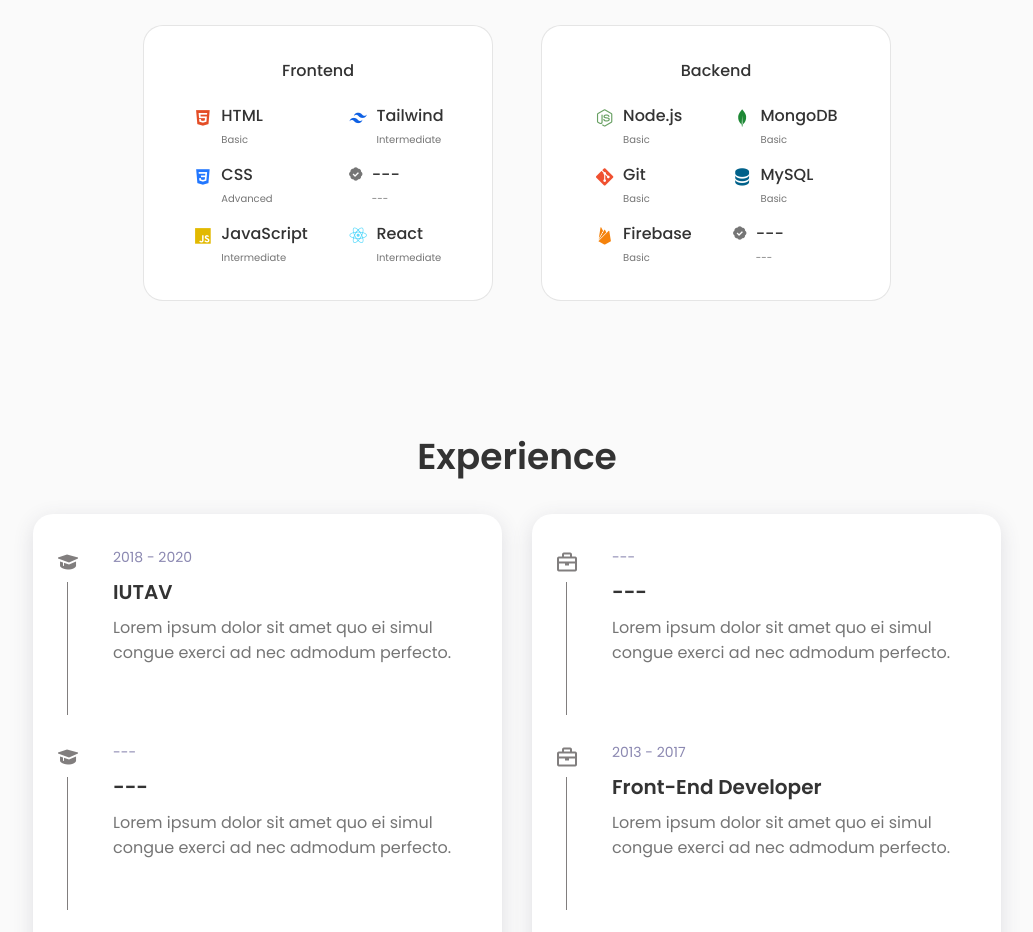
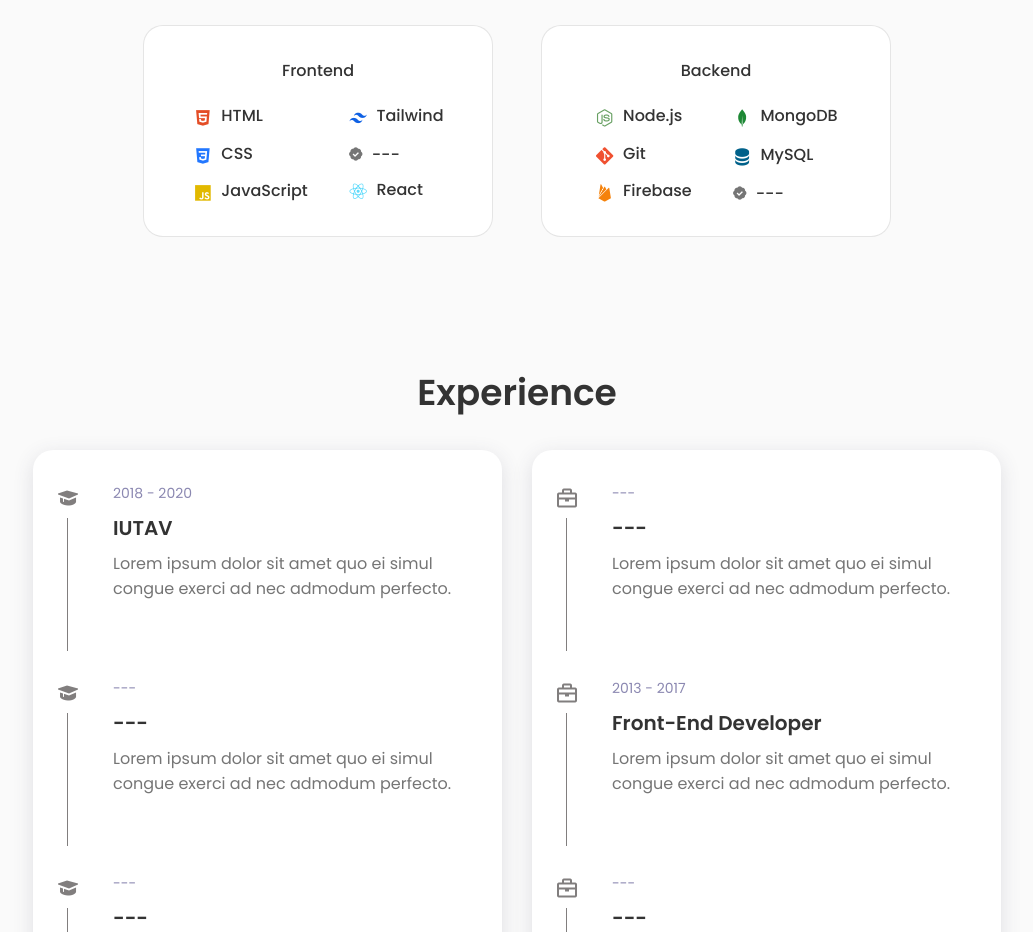
Before and after one commit to Pedro0310/personal-portfolio, a React (Create React App) app: page / in a window 1280 px wide. Shown: the part 1500-2432 px from the top of the page, without its empty margins (123-1156 px from the left). Built offline with nearby package versions, Linux system fonts and the light colour scheme.

Commit message:
skill levels

```diff
--- a/src/components/skills/Backend.jsx
+++ b/src/components/skills/Backend.jsx
@@ -12,7 +12,7 @@
 
             <div>
               <h3 className="skills__name">Node.js</h3>
-              <span className="skills__level">Basic</span>
+              {/*<span className="skills__level">Basic</span>*/}
             </div>
           </div>
 
@@ -21,7 +21,7 @@
 
             <div>
               <h3 className="skills__name">Git</h3>
-              <span className="skills__level">Basic</span>
+              {/*<span className="skills__level">Basic</span>*/}
             </div>
           </div>
 
@@ -30,7 +30,7 @@
 
             <div>
               <h3 className="skills__name">Firebase</h3>
-              <span className="skills__level">Basic</span>
+              {/*<span className="skills__level">Basic</span>*/}
             </div>
           </div>
         </div>
@@ -40,7 +40,7 @@
 
             <div>
               <h3 className="skills__name">MongoDB</h3>
-              <span className="skills__level">Basic</span>
+              {/*<span className="skills__level">Basic</span>*/}
             </div>
           </div>
 
@@ -49,7 +49,7 @@
 
             <div>
               <h3 className="skills__name">MySQL</h3>
-              <span className="skills__level">Basic</span>
+              {/*<span className="skills__level">Basic</span>*/}
             </div>
           </div>
 
@@ -58,7 +58,7 @@
 
             <div>
               <h3 className="skills__name">---</h3>
-              <span className="skills__level">---</span>
+              {/*<span className="skills__level">---</span>*/}
             </div>
           </div>
         </div>
--- a/src/components/skills/Frontend.jsx
+++ b/src/components/skills/Frontend.jsx
@@ -12,7 +12,7 @@
 
             <div>
               <h3 className="skills__name">HTML</h3>
-              <span className="skills__level">Basic</span>
+              {/*<span className="skills__level">Basic</span>*/}
             </div>
           </div>
 
@@ -21,7 +21,7 @@
 
             <div>
               <h3 className="skills__name">CSS</h3>
-              <span className="skills__level">Advanced</span>
+              {/*<span className="skills__level">Advanced</span>*/}
             </div>
           </div>
 
@@ -30,7 +30,7 @@
 
             <div>
               <h3 className="skills__name">JavaScript</h3>
-              <span className="skills__level">Intermediate</span>
+              {/*<span className="skills__level">Intermediate</span>*/}
             </div>
           </div>
         </div>
@@ -43,7 +43,7 @@
 
             <div>
               <h3 className="skills__name">Tailwind</h3>
-              <span className="skills__level">Intermediate</span>
+              {/*<span className="skills__level">Intermediate</span>*/}
             </div>
           </div>
 
@@ -52,7 +52,7 @@
 
             <div>
               <h3 className="skills__name">---</h3>
-              <span className="skills__level">---</span>
+              {/*<span className="skills__level">---</span>*/}
             </div>
           </div>
 
@@ -61,7 +61,7 @@
 
             <div>
               <h3 className="skills__name">React</h3>
-              <span className="skills__level">Intermediate</span>
+              {/*<span className="skills__level">Intermediate</span>*/}
             </div>
           </div>
         </div>
```
